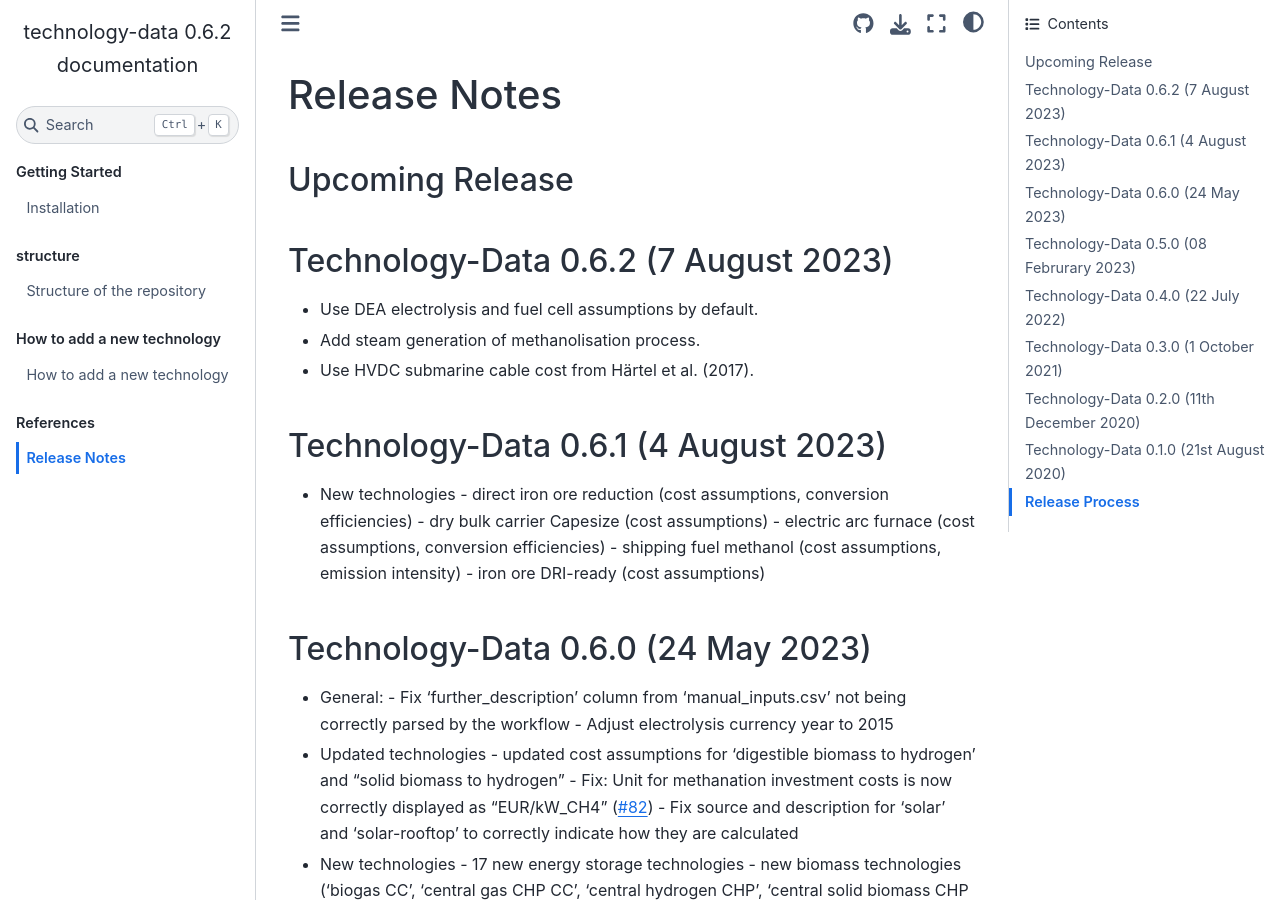
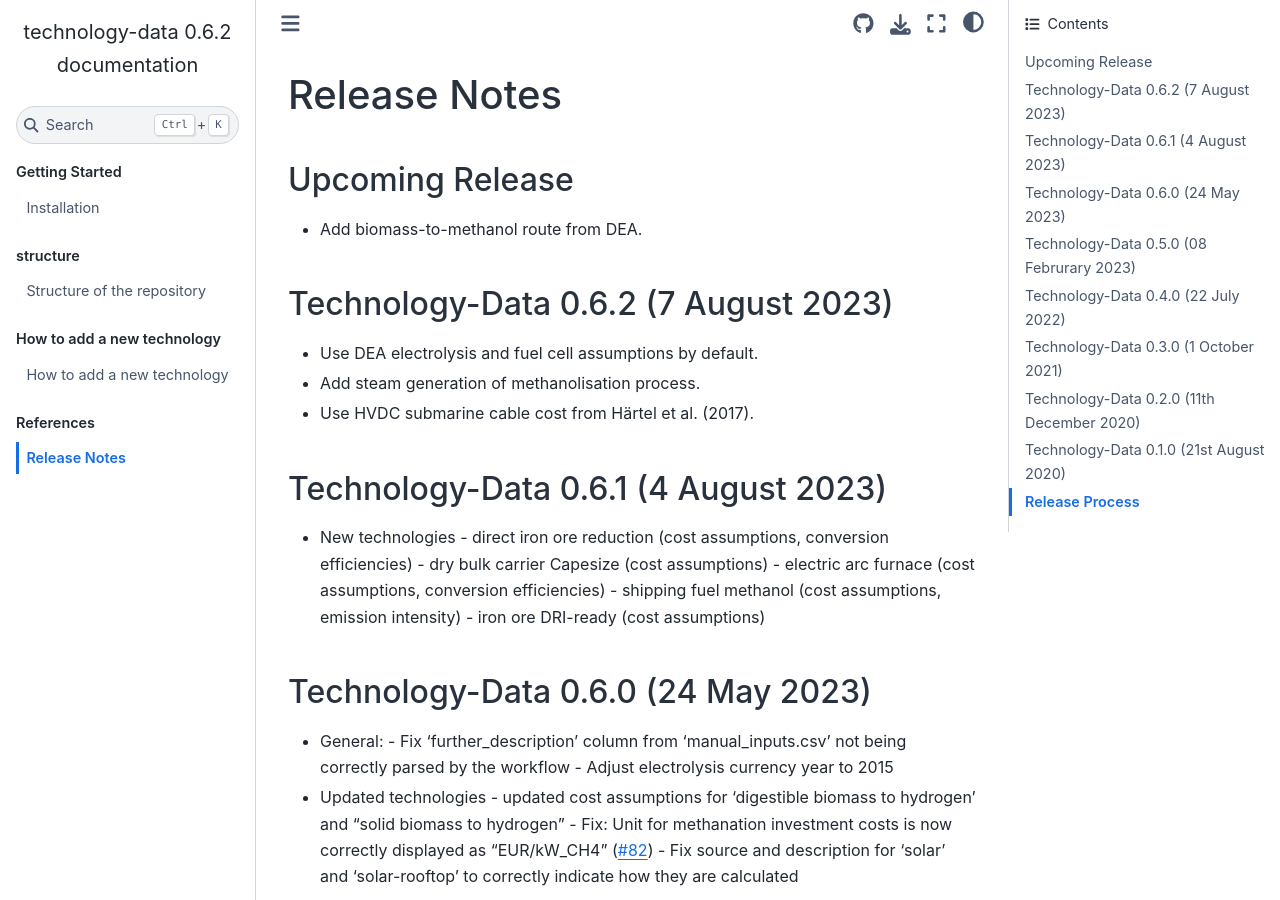
Before and after one commit to PyPSA/technology-data, a Sphinx documentation site: the page built from docs/release_notes.rst, in a window 1280 px wide and 900 px high. Built offline with Sphinx 7.4.7 and the Sphinx Book theme 1.1.4, drawn with Linux system fonts in a browser that asks for light colours.

Commit message:
add release note

```diff
--- a/docs/release_notes.rst
+++ b/docs/release_notes.rst
@@ -4,6 +4,8 @@ Release Notes
 
 Upcoming Release
 ================
+
+* Add biomass-to-methanol route from DEA.
 
 Technology-Data 0.6.2 (7 August 2023)
 =====================================
```
Also changed, not shown: 1 other file.
